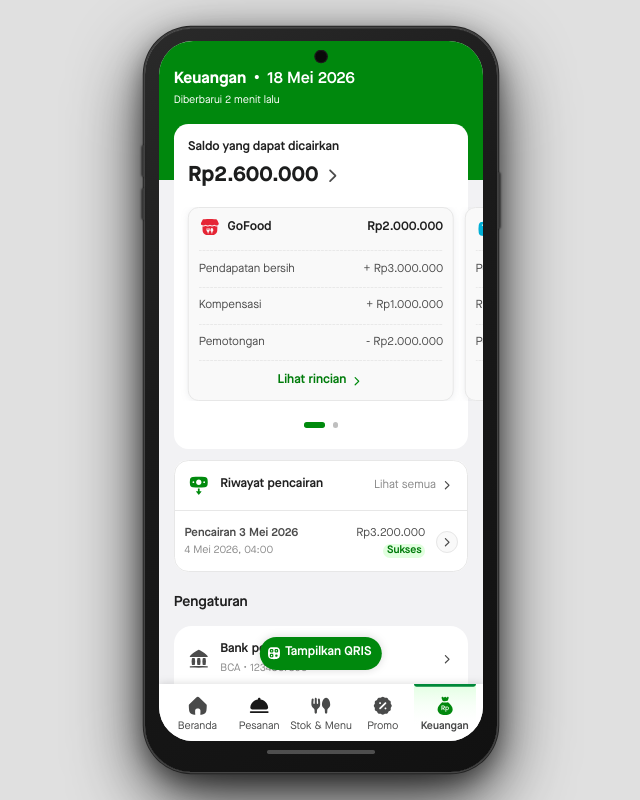
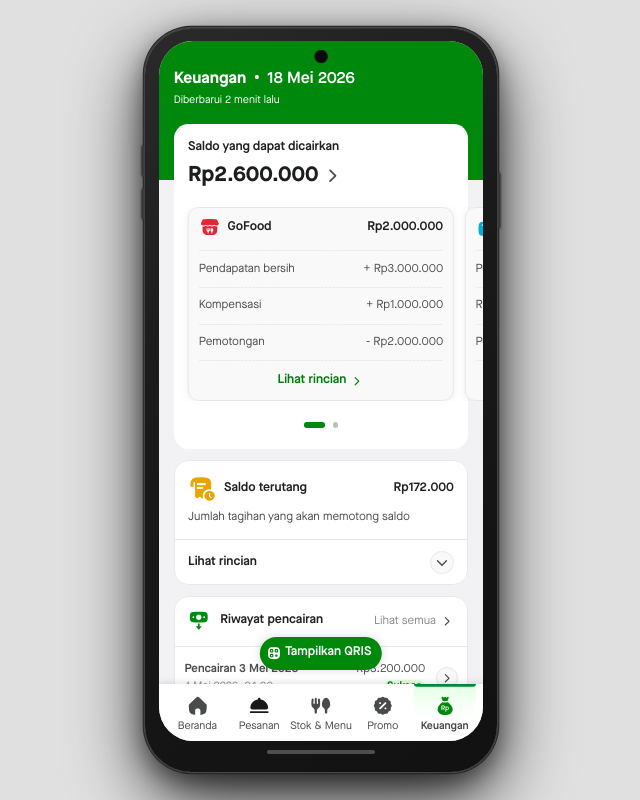
Before and after one commit to gilangilma/saldo-gfma, a React (Vite) app: page /finance in a window 1280 px wide. Shown: the whole page, without its empty margins (319-959 px from the left). Built offline with nearby package versions, Linux system fonts and the light colour scheme.

Commit message:
feat: add Saldo terutang section with expand/collapse list on Finance page
Co-Authored-By: Claude Sonnet 4.6 <noreply@anthropic.com>

```diff
--- a/src/imports/FinancePage-1/FinancePage-17-21218.tsx
+++ b/src/imports/FinancePage-1/FinancePage-17-21218.tsx
@@ -4,6 +4,7 @@ import { useNavigate } from "react-router";
 import useEmblaCarousel from "embla-carousel-react";
 import svgPaths from "./svg-w9q5xzqbo7";
 import imgBanner from "./e39a572d2f168c3c71aa69f412ec41f0ccc4cd3c.png";
+import icBillsRestructuring from "./ic_bills_restructuring.png";
 
 function Icon() {
   return (
@@ -556,10 +557,88 @@ function PayoutHistory() {
   );
 }
 
+const TERUTANG_ITEMS = [
+  { label: "Biaya iklan", amount: "Rp70.000" },
+  { label: "Tagihan Gopay Pinjam Modal", amount: "Rp100.000" },
+  { label: "GoSpiker", amount: "Rp2.000" },
+];
+
+function ChevronDown() {
+  return (
+    <svg width="20" height="20" viewBox="0 0 20 20" fill="none">
+      <path d="M5 7.5L10 12.5L15 7.5" stroke="#4C4C4C" strokeWidth="1.5" strokeLinecap="round" strokeLinejoin="round" />
+    </svg>
+  );
+}
+
+function ChevronUp() {
+  return (
+    <svg width="20" height="20" viewBox="0 0 20 20" fill="none">
+      <path d="M5 12.5L10 7.5L15 12.5" stroke="#4C4C4C" strokeWidth="1.5" strokeLinecap="round" strokeLinejoin="round" />
+    </svg>
+  );
+}
+
+function ChevronRight() {
+  return (
+    <svg width="16" height="16" viewBox="0 0 16 16" fill="none">
+      <path clipRule="evenodd" d={svgPaths.p34919f00} fill="#8B8B8B" fillRule="evenodd" />
+    </svg>
+  );
+}
+
+function SaldoTerutang() {
+  const [expanded, setExpanded] = useState(false);
+  return (
+    <div className="bg-white content-stretch flex flex-col items-start relative rounded-[16px] shrink-0 w-full" data-name="Saldo terutang">
+      <div aria-hidden="true" className="absolute border border-[#e7e7e7] border-solid inset-0 pointer-events-none rounded-[16px]" />
+      {/* Header */}
+      <div className="content-stretch flex flex-col gap-[8px] items-start p-[16px] relative w-full">
+        <div className="flex items-center justify-between w-full">
+          <div className="flex gap-[8px] items-center">
+            <img src={icBillsRestructuring} alt="" className="size-[32px] shrink-0" />
+            <p className="font-['Maison_Neue_APP:Demi',sans-serif] leading-[20px] not-italic text-[#202020] text-[14px]">Saldo terutang</p>
+          </div>
+          <p className="font-['Maison_Neue_APP:Demi',sans-serif] leading-[20px] not-italic text-[#202020] text-[14px] whitespace-nowrap">Rp172.000</p>
+        </div>
+        <p className="font-['Maison_Neue_APP:Book',sans-serif] leading-[16px] not-italic text-[#4c4c4c] text-[13px]">Jumlah tagihan yang akan memotong saldo</p>
+      </div>
+      {/* Divider */}
+      <div className="h-px w-full bg-[#e7e7e7] shrink-0" />
+      {/* Toggle row */}
+      <button
+        onClick={() => setExpanded(v => !v)}
+        className="flex items-center justify-between w-full px-[16px] py-[12px] bg-transparent border-none cursor-pointer"
+      >
+        <p className="font-['Maison_Neue_APP:Demi',sans-serif] leading-[20px] not-italic text-[#202020] text-[14px]">
+          {expanded ? "Sembunyikan rincian" : "Lihat rincian"}
+        </p>
+        <div className="bg-[#f9f9f9] flex items-center justify-center p-[2px] rounded-[40px] border border-[#e7e7e7]">
+          {expanded ? <ChevronUp /> : <ChevronDown />}
+        </div>
+      </button>
+      {/* Expanded items */}
+      {expanded && TERUTANG_ITEMS.map((item) => (
+        <div key={item.label} className="w-full">
+          <div className="h-px w-full bg-[#e7e7e7]" />
+          <div className="flex items-center justify-between px-[16px] py-[12px] w-full">
+            <p className="font-['Maison_Neue_APP:Book',sans-serif] leading-[20px] not-italic text-[#202020] text-[14px]">{item.label}</p>
+            <div className="flex items-center gap-[4px] shrink-0">
+              <p className="font-['Maison_Neue_APP:Book',sans-serif] leading-[20px] not-italic text-[#4c4c4c] text-[14px] whitespace-nowrap">{item.amount}</p>
+              <ChevronRight />
+            </div>
+          </div>
+        </div>
+      ))}
+    </div>
+  );
+}
+
 function Main() {
   return (
     <div className="content-stretch flex flex-col gap-[12px] items-start relative shrink-0 w-full" data-name="Main">
       <Total />
+      <SaldoTerutang />
       <PayoutHistory />
     </div>
   );
```
Also changed, not shown: src/imports/FinancePage-1/ic_bills_restructuring.png (added).
